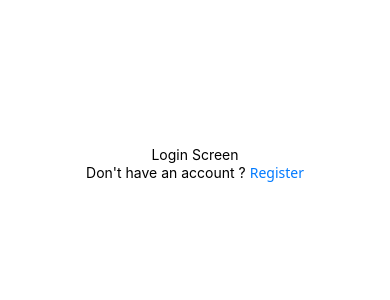
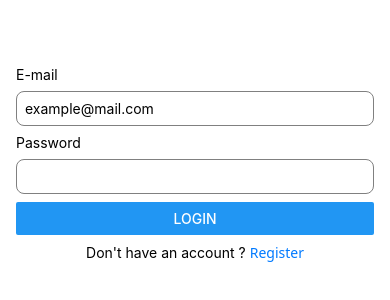
Before and after one commit to reynaldowt15/HackTube, a React Native app in the folder app/: screen /Login in a window 390 px wide. Shown: the part 258-558 px from the top of the page. Built offline with nearby package versions, Linux system fonts and the light colour scheme.

Commit message:
add and implement componentStyle and form in LoginScreen

```diff
--- a/app/App.js
+++ b/app/App.js
@@ -1,6 +1,4 @@
 import { createNativeStackNavigator } from '@react-navigation/native-stack';
-import { StatusBar } from 'expo-status-bar';
-import { StyleSheet, Text, View } from 'react-native';
 import LoginScreen from './screens/loginScreen';
 import RegisterScreen from './screens/registerScreen';
 import { NavigationContainer } from '@react-navigation/native';
--- a/app/screens/loginScreen.js
+++ b/app/screens/loginScreen.js
@@ -1,21 +1,39 @@
 import { Link } from "@react-navigation/native";
-import { Button, StatusBar, StyleSheet, Text, View } from "react-native";
+import { useState } from "react";
+import { StatusBar, Text, TextInput, View } from "react-native";
+import PrimaryButton from "../components/primaryButton";
+import { componentStyle } from "../styles/componentStyle";
 
 export default function LoginScreen() {
+    const [email, setEmail] = useState('')
+    const [password, setPassword] = useState('')
+
     return (
-        <View style={styles.container}>
-            <Text>Login Screen</Text>
-            <Text>Don't have an account ? <Link screen={'Register'}>Register</Link></Text>
+        <View style={componentStyle.container}>
+            <View style={{ width: '100%', gap: 8 }}>
+                <Text>E-mail</Text>
+                <TextInput
+                    style={componentStyle.input}
+                    placeholder="example@mail.com"
+                    value={email}
+                    onChangeText={(text) => { setEmail(text) }}
+                    keyboardType="email-address"
+                    autoCapitalize="none"
+                />
+
+                <Text>Password</Text>
+                <TextInput
+                    style={componentStyle.input}
+                    value={password}
+                    onChangeText={(text) => { setPassword(text) }}
+                    secureTextEntry={true}
+                    autoCapitalize="none"
+                />
+
+                <PrimaryButton title={'Login'} onPress={() => { }} />
+                <Text style={{ alignSelf: 'center' }}>Don't have an account ? <Link screen={'Register'}>Register</Link></Text>
+            </View>
             <StatusBar style="auto" />
         </View>
     )
 }
-
-const styles = StyleSheet.create({
-    container: {
-        flex: 1,
-        backgroundColor: '#fff',
-        alignItems: 'center',
-        justifyContent: 'center',
-    },
-});
--- a/app/screens/registerScreen.js
+++ b/app/screens/registerScreen.js
@@ -2,6 +2,7 @@ import { Link } from "@react-navigation/native";
 import { useState } from "react";
 import { Button, StatusBar, StyleSheet, Text, TextInput, View } from "react-native";
 import PrimaryButton from "../components/primaryButton";
+import { componentStyle } from "../styles/componentStyle";
 
 export default function RegisterScreen() {
     const [firstName, setFirstName] = useState('')
@@ -11,7 +12,7 @@ export default function RegisterScreen() {
     const [password, setPassword] = useState('')
 
     return (
-        <View style={styles.container}>
+        <View style={componentStyle.container}>
             <View style={{ width: '100%', gap: 8 }}>
                 <Text>Name</Text>
                 <View style={{
@@ -20,13 +21,13 @@ export default function RegisterScreen() {
                 }}>
                     <TextInput
                         placeholder="First name"
-                        style={{ ...styles.input, flex: 1 }}
+                        style={{ ...componentStyle.input, flex: 1 }}
                         value={firstName}
                         onChangeText={(text) => { setFirstName(text) }}
                     />
                     <TextInput
                         placeholder="Surname"
-                        style={{ ...styles.input, flex: 1 }}
+                        style={{ ...componentStyle.input, flex: 1 }}
                         value={lastName}
                         onChangeText={(text) => { setLastName(text) }}
                     />
@@ -36,7 +37,7 @@ export default function RegisterScreen() {
                 <Text>Username</Text>
                 <TextInput
                     placeholder="johndoe / janedoe"
-                    style={styles.input}
+                    style={componentStyle.input}
                     value={username}
                     onChangeText={(text) => { setUsername(text) }}
                     autoCapitalize="none"
@@ -45,7 +46,7 @@ export default function RegisterScreen() {
 
                 <Text>E-mail</Text>
                 <TextInput
-                    style={styles.input}
+                    style={componentStyle.input}
                     placeholder="example@mail.com"
                     value={email}
                     onChangeText={(text) => { setEmail(text) }}
@@ -55,7 +56,7 @@ export default function RegisterScreen() {
 
                 <Text>Password</Text>
                 <TextInput
-                    style={styles.input}
+                    style={componentStyle.input}
                     value={password}
                     onChangeText={(text) => { setPassword(text) }}
                     secureTextEntry={true}
@@ -70,19 +71,3 @@ export default function RegisterScreen() {
         </View>
     )
 }
-
-const styles = StyleSheet.create({
-    container: {
-        flex: 1,
-        backgroundColor: '#fff',
-        alignItems: 'center',
-        justifyContent: 'center',
-        padding: 16
-    },
-    input: {
-        borderColor: "gray",
-        borderWidth: 1,
-        borderRadius: 8,
-        padding: 8,
-    },
-});
--- /dev/null
+++ b/app/styles/componentStyle.js
@@ -0,0 +1,17 @@
+import { StyleSheet } from "react-native";
+
+export const componentStyle = StyleSheet.create({
+    container: {
+        flex: 1,
+        backgroundColor: '#fff',
+        alignItems: 'center',
+        justifyContent: 'center',
+        padding: 16
+    },
+    input: {
+        borderColor: "gray",
+        borderWidth: 1,
+        borderRadius: 8,
+        padding: 8,
+    },
+});
```
